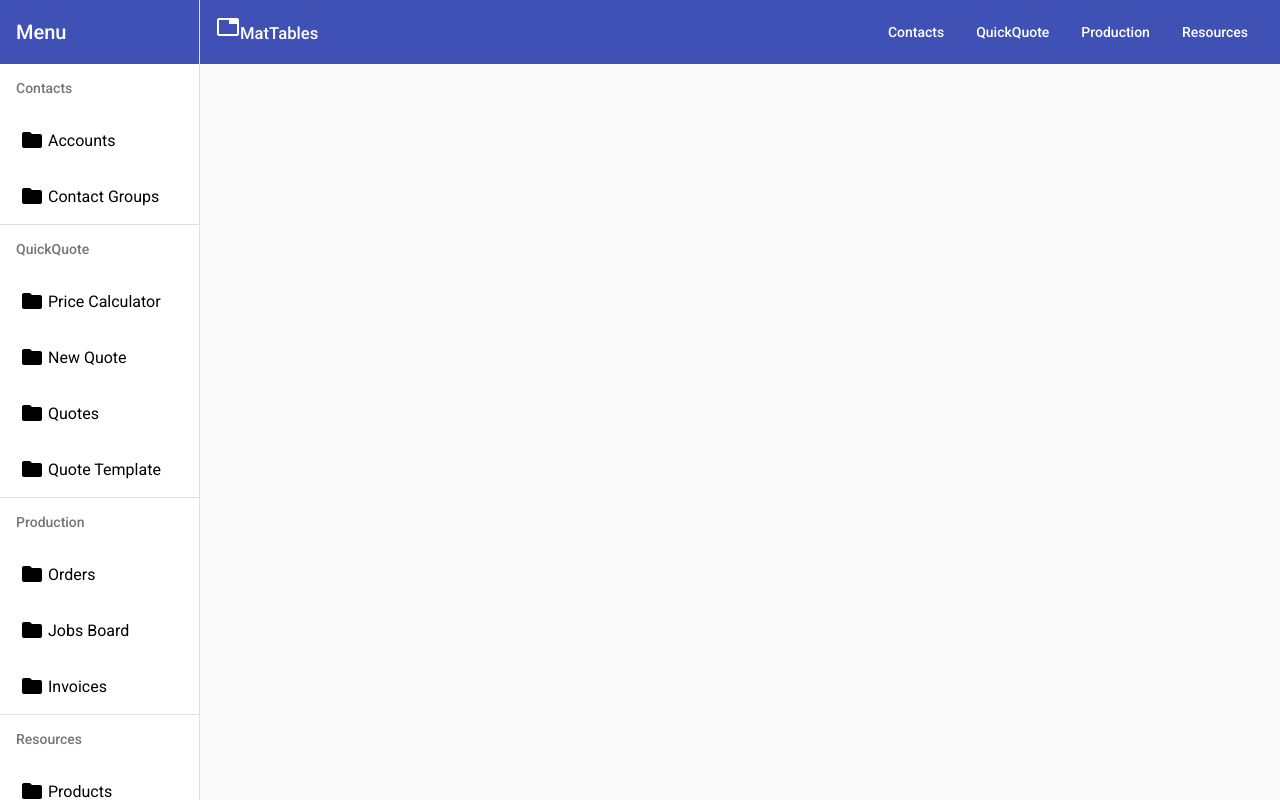
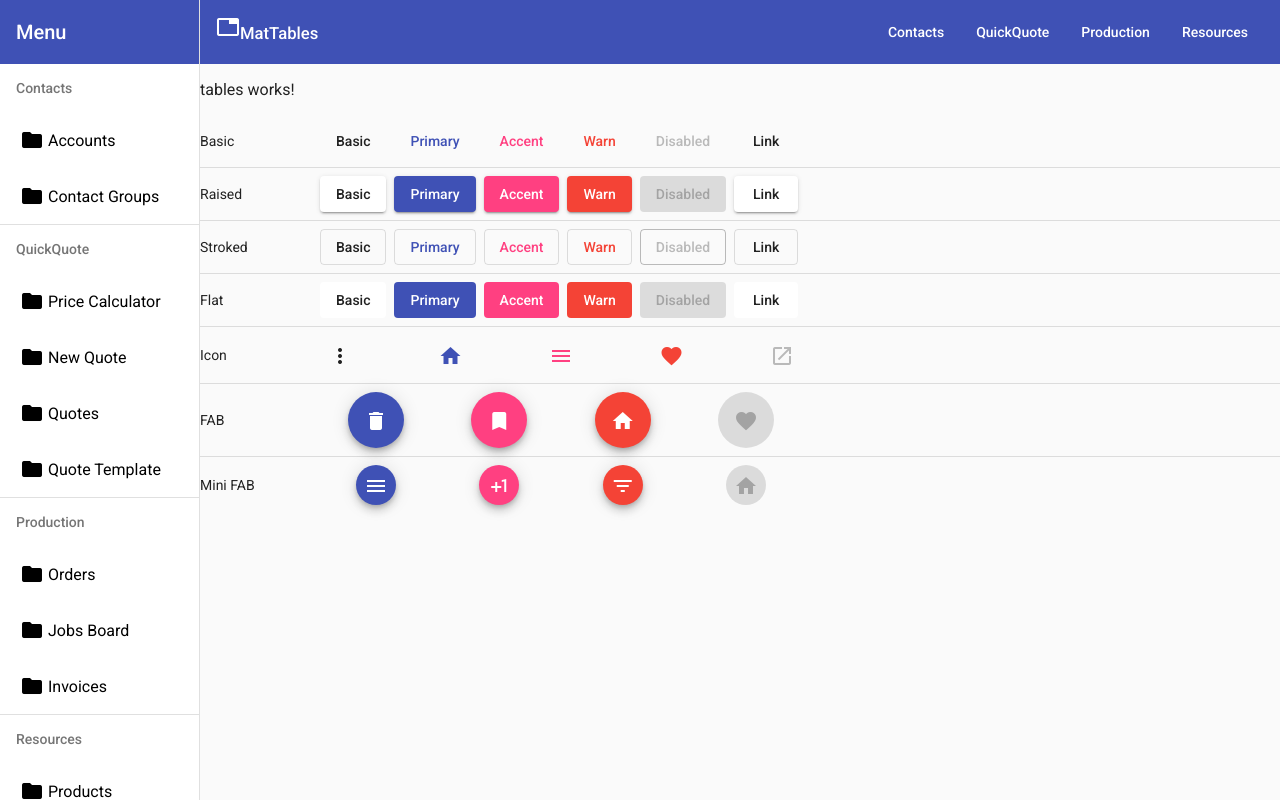
Before and after one commit to FoxGeoff/mat-angular-inputs, an Angular app: page /tables in a window 1280 px wide. Before the commit this address led to /. Built offline with nearby package versions, Linux system fonts and the light colour scheme.

Commit message:
Add tables.component, table.module and table-routing.module

```diff
--- a/src/app/app-routing.module.ts
+++ b/src/app/app-routing.module.ts
@@ -1,10 +1,24 @@
 import { NgModule } from '@angular/core';
 import { RouterModule, Routes } from '@angular/router';
 
-const routes: Routes = [];
-
+const routes: Routes = [
+  {
+    path: 'tables',
+    loadChildren: () => import('./table/table.module').then(m => m.TableModule)
+  }, {
+    path: '',
+    redirectTo: 'tables',
+    pathMatch: 'full'
+  }
+];
 @NgModule({
-  imports: [RouterModule.forRoot(routes)],
+  imports: [
+    RouterModule.forRoot(routes, {
+      scrollPositionRestoration: 'enabled',
+      anchorScrolling: 'enabled',
+      scrollOffset: [0, 64],
+    })
+  ],
   exports: [RouterModule]
 })
 export class AppRoutingModule { }
--- /dev/null
+++ b/src/app/table/tables/tables.component.css
@@ -0,0 +1,31 @@
+section {
+  display: table;
+}
+
+.example-label {
+  display: table-cell;
+  font-size: 14px;
+  margin-left: 8px;
+  min-width: 120px;
+}
+
+.example-button-row {
+  display: table-cell;
+  width: 490px;
+}
+
+.example-button-row .mat-button-base {
+  margin: 8px 8px 8px 0;
+}
+
+.example-flex-container {
+  display: flex;
+  justify-content: space-between;
+  flex-wrap: wrap;
+}
+
+.example-button-container {
+  display: flex;
+  justify-content: center;
+  width: 120px;
+}
--- /dev/null
+++ b/src/app/table/tables/tables.component.html
@@ -0,0 +1,128 @@
+<p>tables works!</p>
+
+<section>
+  <div class="example-label">Basic</div>
+  <div class="example-button-row">
+    <button mat-button>Basic</button>
+    <button mat-button color="primary">Primary</button>
+    <button mat-button color="accent">Accent</button>
+    <button mat-button color="warn">Warn</button>
+    <button mat-button disabled>Disabled</button>
+    <a mat-button href="https://www.google.com/" target="_blank">Link</a>
+  </div>
+</section>
+<mat-divider></mat-divider>
+<section>
+  <div class="example-label">Raised</div>
+  <div class="example-button-row">
+    <button mat-raised-button>Basic</button>
+    <button mat-raised-button color="primary">Primary</button>
+    <button mat-raised-button color="accent">Accent</button>
+    <button mat-raised-button color="warn">Warn</button>
+    <button mat-raised-button disabled>Disabled</button>
+    <a mat-raised-button href="https://www.google.com/" target="_blank">Link</a>
+  </div>
+</section>
+<mat-divider></mat-divider>
+<section>
+  <div class="example-label">Stroked</div>
+  <div class="example-button-row">
+    <button mat-stroked-button>Basic</button>
+    <button mat-stroked-button color="primary">Primary</button>
+    <button mat-stroked-button color="accent">Accent</button>
+    <button mat-stroked-button color="warn">Warn</button>
+    <button mat-stroked-button disabled>Disabled</button>
+    <a mat-stroked-button href="https://www.google.com/" target="_blank">Link</a>
+  </div>
+</section>
+<mat-divider></mat-divider>
+<section>
+  <div class="example-label">Flat</div>
+  <div class="example-button-row">
+    <button mat-flat-button>Basic</button>
+    <button mat-flat-button color="primary">Primary</button>
+    <button mat-flat-button color="accent">Accent</button>
+    <button mat-flat-button color="warn">Warn</button>
+    <button mat-flat-button disabled>Disabled</button>
+    <a mat-flat-button href="https://www.google.com/" target="_blank">Link</a>
+  </div>
+</section>
+<mat-divider></mat-divider>
+<section>
+  <div class="example-label">Icon</div>
+  <div class="example-button-row">
+    <div class="example-flex-container">
+      <button mat-icon-button aria-label="Example icon button with a vertical three dot icon">
+        <mat-icon>more_vert</mat-icon>
+      </button>
+      <button mat-icon-button color="primary" aria-label="Example icon button with a home icon">
+        <mat-icon>home</mat-icon>
+      </button>
+      <button mat-icon-button color="accent" aria-label="Example icon button with a menu icon">
+        <mat-icon>menu</mat-icon>
+      </button>
+      <button mat-icon-button color="warn" aria-label="Example icon button with a heart icon">
+        <mat-icon>favorite</mat-icon>
+      </button>
+      <button mat-icon-button disabled aria-label="Example icon button with a open in new tab icon">
+        <mat-icon>open_in_new</mat-icon>
+      </button>
+    </div>
+  </div>
+</section>
+<mat-divider></mat-divider>
+<section>
+  <div class="example-label">FAB</div>
+  <div class="example-button-row">
+    <div class="example-flex-container">
+      <div class="example-button-container">
+        <button mat-fab color="primary" aria-label="Example icon button with a delete icon">
+          <mat-icon>delete</mat-icon>
+        </button>
+      </div>
+      <div class="example-button-container">
+        <button mat-fab color="accent" aria-label="Example icon button with a bookmark icon">
+          <mat-icon>bookmark</mat-icon>
+        </button>
+      </div>
+      <div class="example-button-container">
+        <button mat-fab color="warn" aria-label="Example icon button with a home icon">
+          <mat-icon>home</mat-icon>
+        </button>
+      </div>
+      <div class="example-button-container">
+        <button mat-fab disabled aria-label="Example icon button with a heart icon">
+          <mat-icon>favorite</mat-icon>
+        </button>
+      </div>
+    </div>
+  </div>
+</section>
+<mat-divider></mat-divider>
+<section>
+  <div class="example-label">Mini FAB</div>
+  <div class="example-button-row">
+    <div class="example-flex-container">
+      <div class="example-button-container">
+        <button mat-mini-fab color="primary" aria-label="Example icon button with a menu icon">
+          <mat-icon>menu</mat-icon>
+        </button>
+      </div>
+      <div class="example-button-container">
+        <button mat-mini-fab color="accent" aria-label="Example icon button with a plus one icon">
+          <mat-icon>plus_one</mat-icon>
+        </button>
+      </div>
+      <div class="example-button-container">
+        <button mat-mini-fab color="warn" aria-label="Example icon button with a filter list icon">
+          <mat-icon>filter_list</mat-icon>
+        </button>
+      </div>
+      <div class="example-button-container">
+        <button mat-mini-fab disabled aria-label="Example icon button with a home icon">
+          <mat-icon>home</mat-icon>
+        </button>
+      </div>
+    </div>
+  </div>
+</section>
--- /dev/null
+++ b/src/app/table/tables/tables.component.ts
@@ -0,0 +1,15 @@
+import { Component, OnInit } from '@angular/core';
+
+@Component({
+  selector: 'app-tables',
+  templateUrl: './tables.component.html',
+  styleUrls: ['./tables.component.css']
+})
+export class TablesComponent implements OnInit {
+
+  constructor() { }
+
+  ngOnInit(): void {
+  }
+
+}
```
Also changed, not shown: src/app/table/table-routing.module.ts (added, +16 -0 lines), src/app/table/table.module.ts (added, +21 -0 lines), 2 other files (tests, documents, lock files or other folders).
